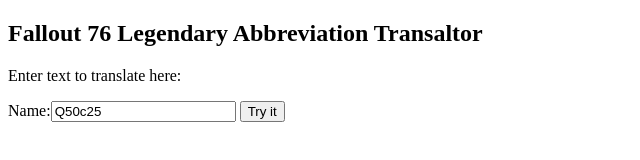
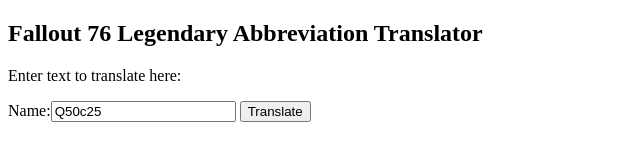
Before and after one commit to paranoid-cyborg/paranoid-cyborg.github.io, a plain HTML site: page fo76-abbreviation-translator.html in a window 1280 px wide. Shown: the full height of the page, 0-640 px from the left. Drawn offline with Linux system fonts and the light colour scheme.

Commit message:
fixed typos

```diff
--- a/fo76-abbreviation-translator.html
+++ b/fo76-abbreviation-translator.html
@@ -8,12 +8,12 @@
     </head>
 <body>
 
-<h2>Fallout 76 Legendary Abbreviation Transaltor</h2>
+<h2>Fallout 76 Legendary Abbreviation Translator</h2>
 <p>Enter text to translate here:</p>
 
 <p id="translator_input"></p>
 Name:<input type="text" id="input_text" value="Q50c25">
-<button type="button" onclick="translateInput()">Try it</button>
+<button type="button" onclick="translateInput()">Translate</button>
 <p id="translator_input"></p>
 
 
--- a/translator.js
+++ b/translator.js
@@ -59,7 +59,7 @@
 
     const secondary_armor_effects  = "\\+1|((1| )(S|P|E|C|I|A|L))|Str|Per|End|Cha|Int|Agi|Lck|Power|Pwr|APRefresh|AP(" + delims + tertiary_lookahead_armor + ")|Dis|Disease|Rad|(D|R|P)R|25(D|R|P)|Poi|Glut|Fire|FP|Warm|Cryo|Hardy|7|Exp|EDR";
 
-    // Already-translated regexes are used when looking backwards, as we're translates legendary abbreviations sequentially.
+    // Already-translated regexes are used when looking backwards, as we're translating legendary abbreviations sequentially.
     const secondary_ranged_weapon_effects_translated ="(bashing|limb|Critical) damage|by 40%|while aiming|explosive|fire rate|hit chance|last shot|per kill"
     const secondary_melee_weapon_effects_translated = "(limb|Power Attack) damage|swing speed|while blocking|standing still"
     const secondary_armor_effects_translated = "\\+1 (Strength|Perception|Endurance|Agility|Charisma|Intelligence|Agility|Luck)|AP Refresh|(Disease|Radiation|Poison|Fire|Cryo) Resistance|10% slower|explosion damage"
```
Also changed, not shown: README.md.
